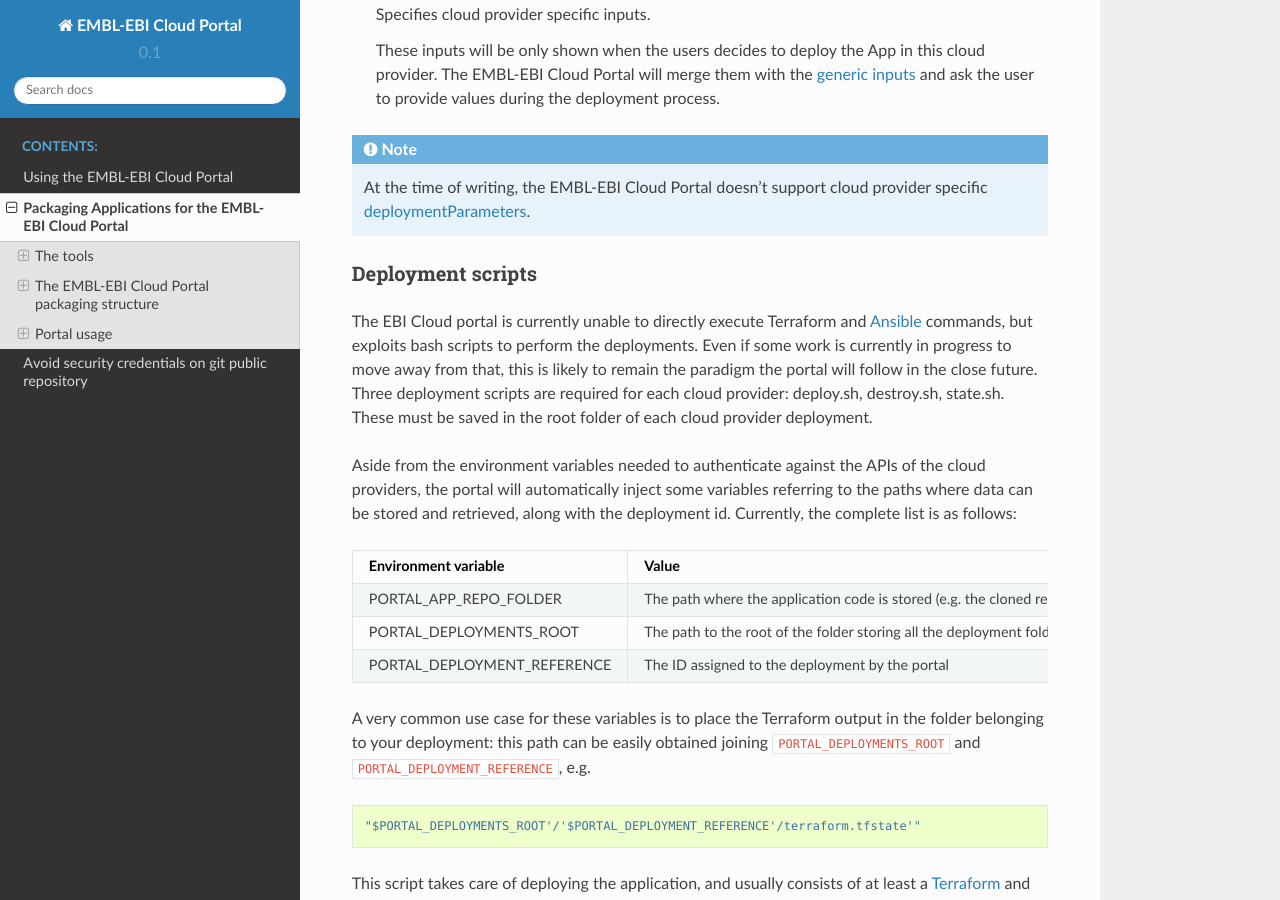
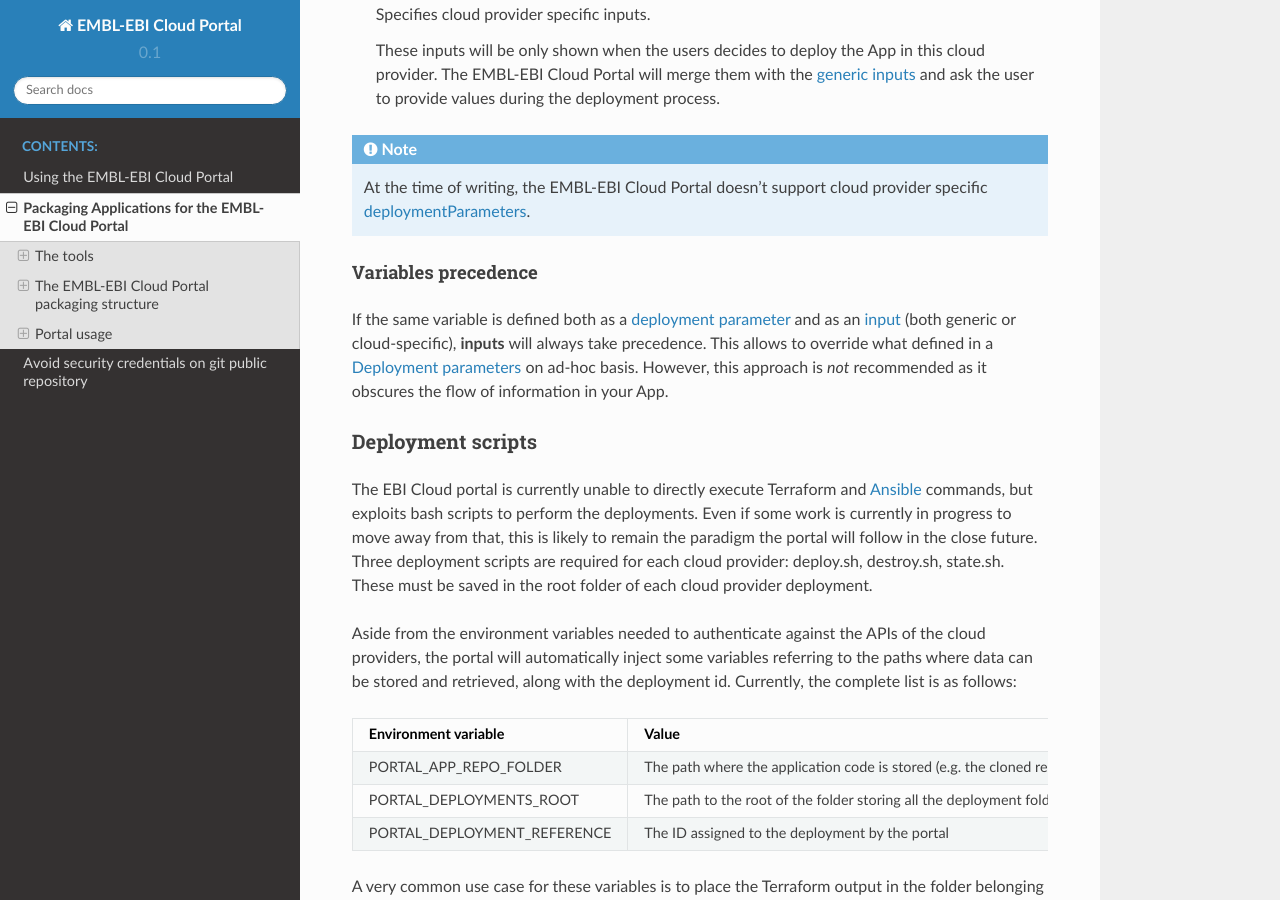
Before and after one commit to isabella232/cloud-portal-documentation, a Sphinx documentation site: the page built from docs/source/applications_packaging.rst, in a window 1280 px wide and 900 px high, scrolled down 9499 px. Built offline with Sphinx 7.4.7 and the Read the Docs theme 2.0.0, drawn with Linux system fonts in a browser that asks for light colours.

Commit message:
Add variables precedence

```diff
--- a/docs/source/applications_packaging.rst
+++ b/docs/source/applications_packaging.rst
@@ -530,6 +530,16 @@
     At the time of writing, the |project_name| doesn't support cloud provider
     specific :ref:`deploymentParameters <manifest-deploymentParameters>`.
 
+
+Variables precedence
+^^^^^^^^^^^^^^^^^^^^
+
+If the same variable is defined both as a :ref:`deployment parameter <manifest-deploymentParameters>`
+and as an :ref:`input <manifest-inputs>` (both generic or cloud-specific), **inputs**
+will always take precedence. This allows to override what defined in a
+:ref:`Deployment Parameters` on ad-hoc basis. However, this approach is *not* recommended
+as it obscures the flow of information in your App.
+
 .. _deployment-scripts:
 
 Deployment scripts
```
